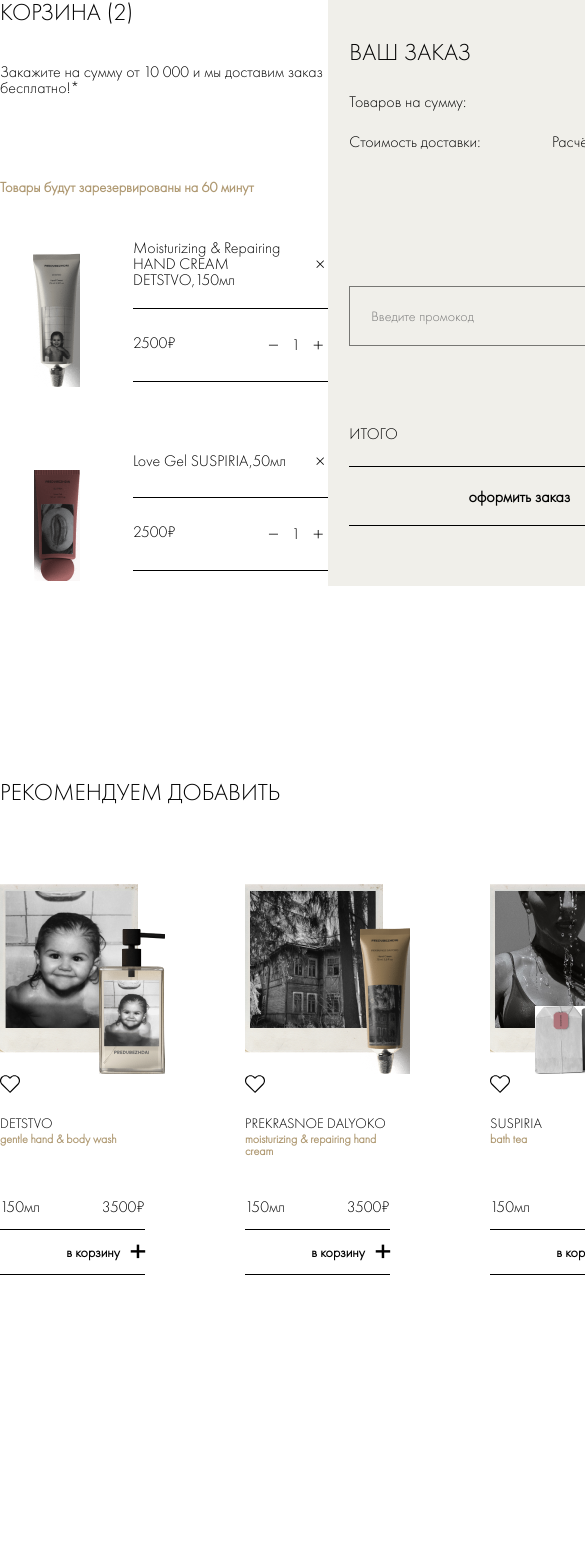
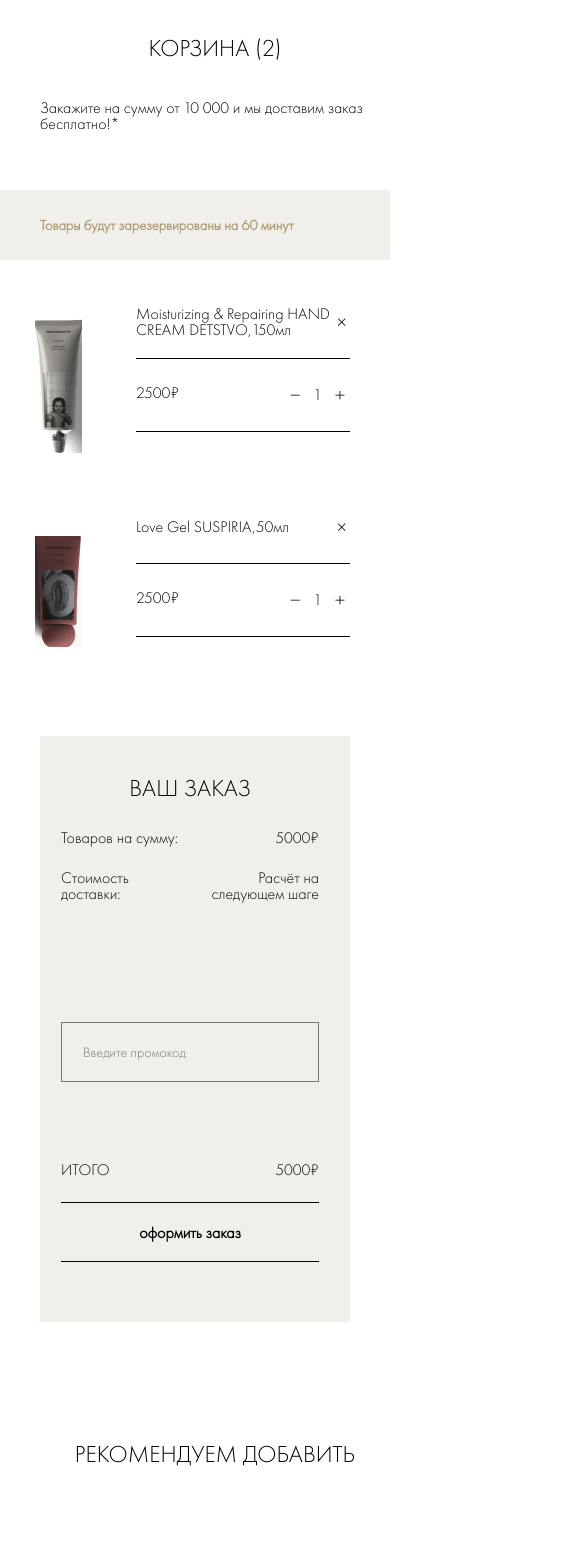
Before and after one commit to rkvtsn/cart-app, a React (Create React App) app: page / in a window 390 px wide. Shown: the top 1544 px of the page, 585 px wide, since content can reach past the window. Before the commit the page ends 1275 px from the top, so only its background shows below. Built offline with nearby package versions, Linux system fonts and the light colour scheme.

Commit message:
feature > styles responsive

```diff
--- a/src/assets/styles/_variables.scss
+++ b/src/assets/styles/_variables.scss
@@ -1 +1,4 @@
 $main-color: #af9972;
+$breakpoint-lg: 1024px;
+$breakpoint-sm: 736px;
+$min-width: 320px;
--- a/src/assets/styles/main.scss
+++ b/src/assets/styles/main.scss
@@ -54,3 +54,13 @@
   cursor: pointer;
   font-size: 1em;
 }
+
+@media (max-width: $breakpoint-sm) {
+  h1,
+  h2,
+  h3,
+  h4,
+  h5 {
+    text-align: center;
+  }
+}
--- a/src/views/Cart/Checkout/styles.scss
+++ b/src/views/Cart/Checkout/styles.scss
@@ -1,9 +1,7 @@
 .checkout {
   background-color: #f0efea;
-  min-width: 392px;
-  min-height: 547px;
-  width: 33%;
-  height: 45%;
+  width: 100%;
+  height: 100%;
   padding-top: 40px;
   padding-left: 21px;
   padding-right: 31px;
--- a/src/views/Cart/Recommendations/RecommendedProduct/styles.scss
+++ b/src/views/Cart/Recommendations/RecommendedProduct/styles.scss
@@ -1,11 +1,11 @@
 @import '/src/assets/styles/variables';
 
-.recommended {
-  display: flex;
-
-  &-product {
+.recommended-product {
   width: 150px;
-    margin-right: 100px;
+  // margin-right: 100px;
+  &:last-child {
+    margin-right: 0;
+  }
 
   &__name {
     text-transform: uppercase;
@@ -53,4 +53,3 @@
     }
   }
 }
-}
--- a/src/views/Cart/Recommendations/styles.scss
+++ b/src/views/Cart/Recommendations/styles.scss
@@ -1,7 +1,31 @@
+@import '/src/assets/styles/variables';
+
 .recommendations {
+  .recommended {
+    margin: auto;
+    display: flex;
+    gap: 100px;
+  }
+
   width: 100%;
-  margin-top: 150px;
   h2 {
     margin-bottom: 80px;
   }
 }
+
+@media (max-width: $breakpoint-lg) {
+  .recommendations {
+    .recommended {
+      width: fit-content;
+    }
+  }
+}
+
+@media (max-width: $breakpoint-sm) {
+  .recommendations {
+    .recommended {
+      gap: 50px;
+      flex-direction: column;
+    }
+  }
+}
--- a/src/views/Cart/index.tsx
+++ b/src/views/Cart/index.tsx
@@ -26,29 +26,36 @@
     <div className="cart">
       <div className="cart-body">
         <div className="cart-content">
+          <div className="cart-header">
             <h2 className="cart-title">Корзина ({purchases.length})</h2>
             <div className="cart-info">
               Закажите на сумму от 10 000 и мы доставим заказ бесплатно!*
+            </div>
           </div>
           <div className="cart-disclaimer highlight">
             Товары будут зарезервированы на 60 минут
           </div>
 
+          <div className="cart-purchases">
             <Purchases
               purchases={purchases}
               onChangePurchase={onChangePurchase}
               onDeletePurchase={onDeletePurchase}
             />
           </div>
+        </div>
 
+        <div className="cart-checkout">
           <Checkout
             finalTotalPrice={finalTotalPrice}
             totalPrice={totalPrice}
             onDiscount={onChangeDiscount}
           />
         </div>
-
+      </div>
+      <div className="cart-recommendations">
         <Recommendations recommended={recommended} onAddToCart={onAddProduct} />
+      </div>
     </div>
   );
 };
--- a/src/views/Cart/styles.scss
+++ b/src/views/Cart/styles.scss
@@ -1,4 +1,34 @@
+@import '/src/assets/styles/variables';
+
 .cart {
+  &-header {
+    padding-top: 36px;
+    padding-left: 40px;
+  }
+  &-purchases {
+    padding-left: 40px;
+  }
+  &-checkout {
+    padding-top: 36px;
+    padding-right: 40px;
+    padding-left: 20px;
+    min-width: 452px;
+    min-height: 547px;
+    width: 33%;
+  }
+  &-recommendations {
+    padding-bottom: 36px;
+    padding-left: 40px;
+    margin-top: 150px;
+  }
+
+  &-disclaimer {
+    font-size: 0.9em;
+    font-weight: bold;
+    margin: 26px 0;
+    padding: 0 40px;
+  }
+
   &-body {
     display: flex;
   }
@@ -14,10 +44,35 @@
   &-content {
     width: 100%;
   }
+}
 
-  &-disclaimer {
-    font-size: 0.9em;
-    font-weight: bold;
-    padding: 26px 0;
+@media (max-width: $breakpoint-lg) {
+  .cart {
+    &-body {
+      flex-direction: column;
+    }
+    &-header {
+      padding-top: 36px;
+      padding-left: 40px;
+    }
+    &-purchases {
+      padding: 0;
+      padding-right: 40px;
+      margin: 0 auto;
+      display: flex;
+      justify-content: center;
+    }
+    &-checkout {
+      width: 100%;
+      padding: 40px;
+      min-width: $min-width;
+    }
+    &-recommendations {
+      margin-top: 80px;
+    }
+    &-disclaimer {
+      padding: 28px 40px;
+      background: #f0efea;
+    }
   }
 }
```
Lines whose indentation alone changed are shown as unchanged.
